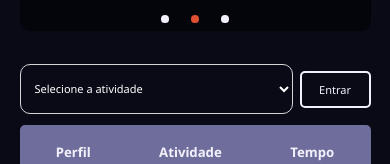
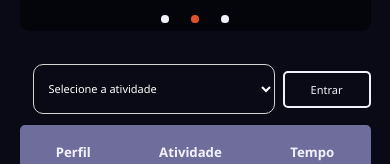
Before and after one commit to SamuelFVG/powerfit-trainee-cpe, a React (Vite) app in the folder powerfit/: page /home in a window 390 px wide. Shown: the part 379-543 px from the top of the page. Built offline with nearby package versions, Linux system fonts and the light colour scheme.

Commit message:
Dropdown responsividade

```diff
--- a/powerfit/package.json
+++ b/powerfit/package.json
@@ -4,7 +4,7 @@
   "version": "0.0.0",
   "type": "module",
   "scripts": {
-    "dev": "vite",
+    "dev": "vite --host",
     "build": "vite build",
     "lint": "eslint src --ext js,jsx --report-unused-disable-directives --max-warnings 0",
     "preview": "vite preview"
--- a/powerfit/src/components/DropDownGenerico/DropDownGenerico.jsx
+++ b/powerfit/src/components/DropDownGenerico/DropDownGenerico.jsx
@@ -2,10 +2,12 @@ import { DropDownG } from "./Styles";
 import { DivSelect } from "./Styles";
 import { DivOption } from "./Styles";
 import { DivDefault } from "./Styles";
+import {CustomSelector} from "./Styles"
 
 function DropDownGenerico(props) {return(
-
-  <DivSelect defaultValue={props.default} required>
+  <CustomSelector>
+  <DivSelect
+    defaultValue={props.default} required>
     <DivDefault hidden invalid id="default" value={props.default}>{props.default}</DivDefault>
   {props.options.map((item, index) =>   {
     return(
@@ -14,6 +16,7 @@ function DropDownGenerico(props) {return(
   ;}
 )}
 </DivSelect>
+</CustomSelector>
 );
 };
 
--- a/powerfit/src/components/DropDownGenerico/Styles.js
+++ b/powerfit/src/components/DropDownGenerico/Styles.js
@@ -1,6 +1,10 @@
 import styled from "styled-components";
 
 export const DropDownG = styled.div``;
+
+export const CustomSelector = styled.div`
+position: relative;
+`;
 export const DivSelect = styled.select`
   background-color: #0a0a16;
   width: 300px;
--- a/powerfit/src/pages/Editar/Styles.js
+++ b/powerfit/src/pages/Editar/Styles.js
@@ -48,6 +48,10 @@ export const DivLabel = styled.label`
   width: 67%;
   height: 13 px;
   padding-bottom: 10px;
+  font-size:13px;
+  @media (max-width: 500px) {
+    font-size: 1rem;
+  }
 `;
 
 export const Entrada = styled.input`
```
